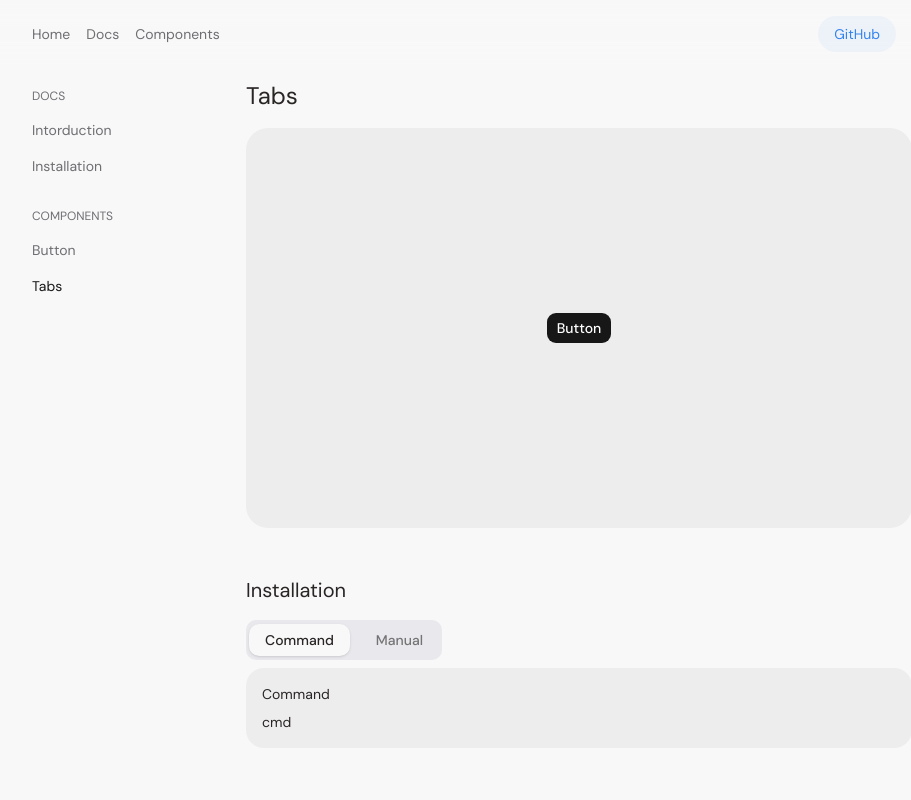
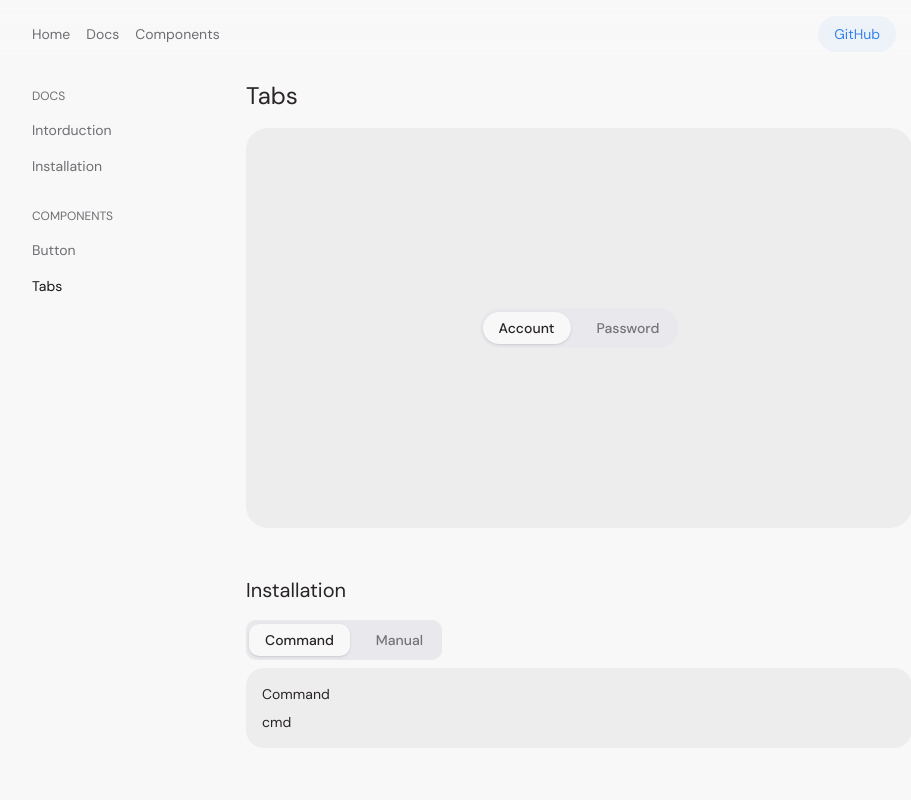
Before and after one commit to sopo/shadcn-animated, a React (Vite) app: page /tabs in a window 1280 px wide. Shown: the top 800 px of the page, without its empty margins (176-1087 px from the left). Built offline with nearby package versions, Linux system fonts and the light colour scheme; a web font is replaced by a local one.

Commit message:
add tabs preview

```diff
--- a/src/App.tsx
+++ b/src/App.tsx
@@ -1,9 +1,8 @@
 import "./App.css";
-import { Button } from "./components/ui/button";
-import { Tabs, TabsList, TabsTrigger } from "./components/ui/tabs";
 import ButtonPreview from "./domain/components/button/button-preview";
 import Hero from "./domain/components/hero";
 import Shell from "./domain/components/shell";
+import TabsPreview from "./domain/components/tabs/tabs-preview";
 import { buttonProps } from "./domain/static.tsx/components";
 
 function App() {
@@ -16,16 +15,7 @@ function App() {
             <ButtonPreview />
           </Shell>
           <Shell props={buttonProps}>
-            <Tabs defaultValue="account" className="w-full ">
-              <TabsList className="rounded-full">
-                <TabsTrigger value="account" className="rounded-full">
-                  Account
-                </TabsTrigger>
-                <TabsTrigger value="password" className="rounded-full">
-                  Password
-                </TabsTrigger>
-              </TabsList>
-            </Tabs>
+           <TabsPreview />
           </Shell>
         </section>
       </div>
--- a/src/domain/components/tabs/tabs-docs.tsx
+++ b/src/domain/components/tabs/tabs-docs.tsx
@@ -1,9 +1,9 @@
-import { Button } from "@/components/ui/button";
 import { Tabs, TabsList, TabsTrigger } from "@/components/ui/tabs";
 import CommandTab from "../command-tab";
 import ManualTab from "../manual-tab";
 import DocsSection from "../docs-section";
 import DocsShell from "../docs-shell";
+import TabsPreview from "./tabs-preview";
 
 const TabDocs = () => {
   return (
@@ -11,7 +11,7 @@ const TabDocs = () => {
       <DocsSection>
         <h1 className="text-2xl">Tabs</h1>
         <DocsShell>
-          <Button>Button</Button>
+          <TabsPreview />
         </DocsShell>
       </DocsSection>
       <div className="flex flex-col gap-4">
--- /dev/null
+++ b/src/domain/components/tabs/tabs-preview.tsx
@@ -0,0 +1,17 @@
+import { Tabs, TabsList, TabsTrigger } from "@/components/ui/tabs";
+
+const TabsPreview = () => {
+  return (
+    <Tabs defaultValue="account" className="w-full ">
+      <TabsList className="rounded-full">
+        <TabsTrigger value="account" className="rounded-full">
+          Account
+        </TabsTrigger>
+        <TabsTrigger value="password" className="rounded-full">
+          Password
+        </TabsTrigger>
+      </TabsList>
+    </Tabs>
+  );
+};
+export default TabsPreview;
```
